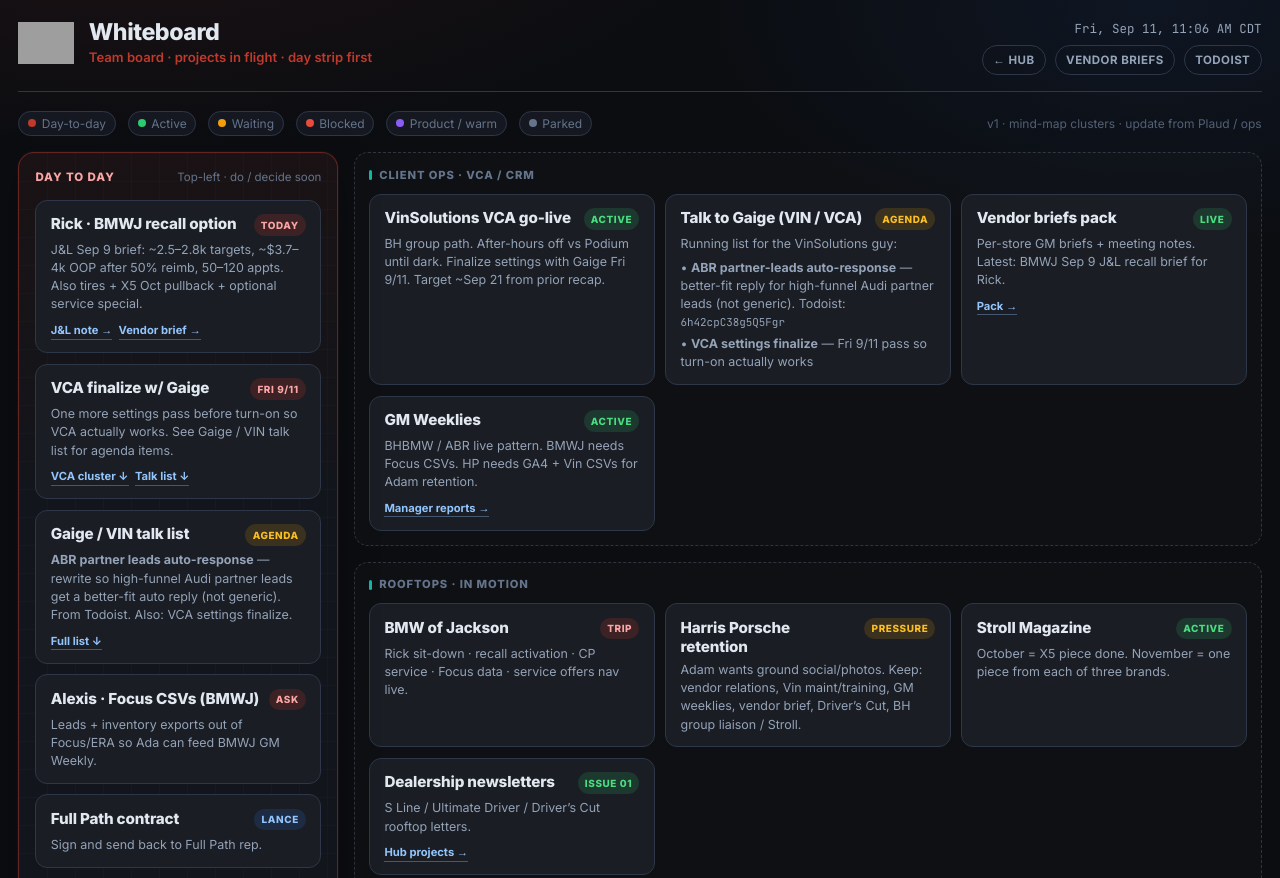
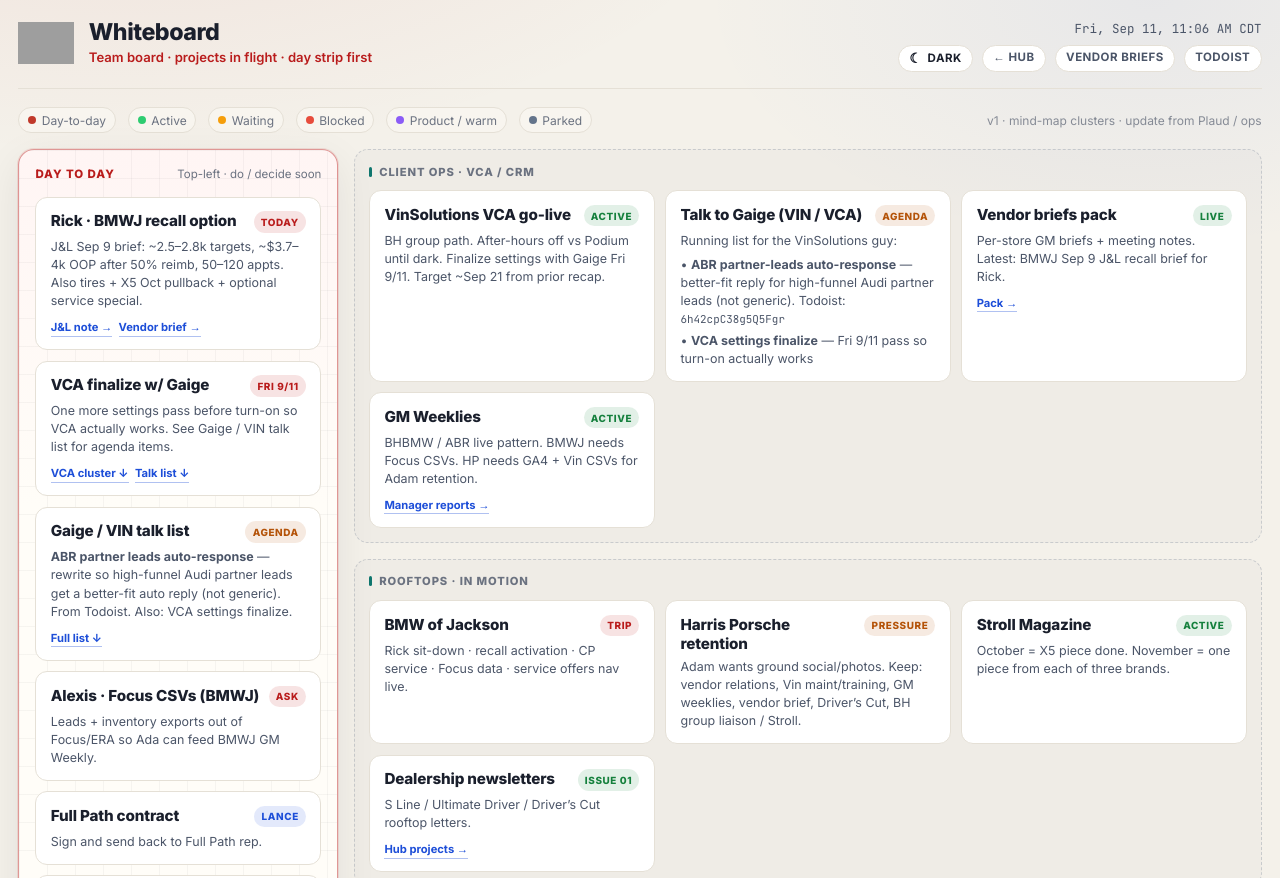
Before and after one commit to thecooperativeagency/hub, a plain HTML site: page whiteboard.html in a window 1280 px wide. Shown: the top 878 px of the page. Drawn offline with Linux system fonts and the light colour scheme; grey boxes are pictures that could not be loaded.

Commit message:
Whiteboard: add dark/light theme toggle
Persist choice in localStorage; default to system preference.

```diff
--- a/whiteboard.html
+++ b/whiteboard.html
@@ -5,11 +5,26 @@
   <meta name="viewport" content="width=device-width, initial-scale=1.0">
   <meta name="robots" content="noindex, nofollow">
   <title>Whiteboard — Coop Operator Board</title>
+  <script>
+    (function () {
+      try {
+        var k = 'coop-whiteboard-theme';
+        var saved = localStorage.getItem(k);
+        var theme = (saved === 'light' || saved === 'dark')
+          ? saved
+          : (window.matchMedia && window.matchMedia('(prefers-color-scheme: light)').matches ? 'light' : 'dark');
+        document.documentElement.setAttribute('data-theme', theme);
+      } catch (e) {
+        document.documentElement.setAttribute('data-theme', 'dark');
+      }
+    })();
+  </script>
   <link rel="preconnect" href="https://fonts.googleapis.com">
   <link rel="preconnect" href="https://fonts.gstatic.com" crossorigin>
   <link href="https://fonts.googleapis.com/css2?family=Inter:wght@400;500;600;700;800&family=JetBrains+Mono:wght@400;500&display=swap" rel="stylesheet">
   <style>
     :root {
+      color-scheme: dark;
       --bg: #0b0d11;
       --board: #12151b;
       --card: #1a1d23;
@@ -23,17 +38,64 @@
       --blue: #3b82f6;
       --violet: #8b5cf6;
       --teal: #14b8a6;
+      --glow-red: rgba(192,57,43,.12);
+      --glow-blue: rgba(59,130,246,.08);
+      --swatch-bg: #151820;
+      --grid-line: rgba(255,255,255,.015);
+      --cluster-bg: rgba(255,255,255,.015);
+      --cluster-border: rgba(148,163,184,.25);
+      --day-lane-bg: linear-gradient(180deg, #1a1214 0%, var(--board) 40%);
+      --day-head: #fca5a5;
+      --link: #93c5fd;
+      --link-hover: #fff;
+      --node-hover: rgba(192,57,43,.55);
+      --shadow: rgba(0,0,0,.25);
+      --code-bg: #151820;
+      --theme-btn-bg: transparent;
+      --theme-btn-ink: var(--dim);
+    }
+    html[data-theme="light"] {
+      color-scheme: light;
+      --bg: #f4f1ea;
+      --board: #fffdf8;
+      --card: #ffffff;
+      --ink: #1a1f2c;
+      --dim: #4b5568;
+      --mute: #6b7280;
+      --line: #e5e0d6;
+      --red: #b91c1c;
+      --green: #15803d;
+      --amber: #b45309;
+      --blue: #1d4ed8;
+      --violet: #6d28d9;
+      --teal: #0f766e;
+      --glow-red: rgba(185,28,28,.08);
+      --glow-blue: rgba(29,78,216,.06);
+      --swatch-bg: #f8f5ef;
+      --grid-line: rgba(26,31,44,.04);
+      --cluster-bg: rgba(26,31,44,.02);
+      --cluster-border: rgba(100,116,139,.28);
+      --day-lane-bg: linear-gradient(180deg, #fff5f4 0%, var(--board) 42%);
+      --day-head: #b91c1c;
+      --link: #1d4ed8;
+      --link-hover: #0f172a;
+      --node-hover: rgba(185,28,28,.45);
+      --shadow: rgba(26,31,44,.08);
+      --code-bg: #efeae2;
+      --theme-btn-bg: #fff;
+      --theme-btn-ink: #1a1f2c;
     }
     * { box-sizing: border-box; margin: 0; padding: 0; }
     body {
       font-family: Inter, system-ui, sans-serif;
       background:
-        radial-gradient(1200px 600px at 10% -10%, rgba(192,57,43,.12), transparent 55%),
-        radial-gradient(900px 500px at 90% 0%, rgba(59,130,246,.08), transparent 50%),
+        radial-gradient(1200px 600px at 10% -10%, var(--glow-red), transparent 55%),
+        radial-gradient(900px 500px at 90% 0%, var(--glow-blue), transparent 50%),
         var(--bg);
       color: var(--ink);
       min-height: 100vh;
       line-height: 1.45;
+      transition: background-color .2s ease, color .2s ease;
     }
     a { color: inherit; text-decoration: none; }
     .shell { max-width: 1280px; margin: 0 auto; padding: 1.25rem 1.15rem 3rem; }
@@ -49,11 +111,19 @@
     .meta { text-align: right; color: var(--dim); font-size: .78rem; }
     .meta .mono { font-family: "JetBrains Mono", monospace; }
     .nav { display: flex; gap: .55rem; flex-wrap: wrap; justify-content: flex-end; margin-top: .45rem; }
-    .nav a {
+    .nav a, .theme-toggle {
       font-size: .72rem; font-weight: 700; letter-spacing: .04em; text-transform: uppercase;
       padding: .35rem .65rem; border-radius: 999px; border: 1px solid var(--line); color: var(--dim);
+      background: var(--theme-btn-bg); cursor: pointer; font-family: inherit; line-height: 1;
     }
-    .nav a:hover { border-color: var(--red); color: var(--ink); }
+    .nav a:hover, .theme-toggle:hover { border-color: var(--red); color: var(--ink); }
+    .theme-toggle {
+      display: inline-flex; align-items: center; gap: .35rem; color: var(--theme-btn-ink);
+    }
+    .theme-toggle .icon { font-size: .85rem; line-height: 1; }
+    .theme-toggle .label-light { display: none; }
+    html[data-theme="light"] .theme-toggle .label-dark { display: none; }
+    html[data-theme="light"] .theme-toggle .label-light { display: inline; }
 
     .legend {
       display: flex; flex-wrap: wrap; gap: .5rem .75rem; align-items: center;
@@ -61,7 +131,7 @@
     }
     .swatch {
       display: inline-flex; align-items: center; gap: .35rem;
-      padding: .2rem .55rem; border-radius: 999px; border: 1px solid var(--line); background: #151820;
+      padding: .2rem .55rem; border-radius: 999px; border: 1px solid var(--line); background: var(--swatch-bg);
     }
     .dot { width: 8px; height: 8px; border-radius: 50%; }
 
@@ -88,8 +158,8 @@
       content: "";
       position: absolute; inset: 0;
       background-image:
-        linear-gradient(rgba(255,255,255,.015) 1px, transparent 1px),
-        linear-gradient(90deg, rgba(255,255,255,.015) 1px, transparent 1px);
+        linear-gradient(var(--grid-line) 1px, transparent 1px),
+        linear-gradient(90deg, var(--grid-line) 1px, transparent 1px);
       background-size: 28px 28px;
       pointer-events: none;
     }
@@ -105,11 +175,11 @@
     .lane-head .hint { font-size: .72rem; color: var(--mute); }
 
     .day-lane {
-      border-color: rgba(192,57,43,.45);
-      box-shadow: 0 0 0 1px rgba(192,57,43,.08), 0 12px 40px rgba(0,0,0,.25);
-      background: linear-gradient(180deg, #1a1214 0%, var(--board) 40%);
+      border-color: color-mix(in srgb, var(--red) 45%, transparent);
+      box-shadow: 0 0 0 1px color-mix(in srgb, var(--red) 10%, transparent), 0 12px 40px var(--shadow);
+      background: var(--day-lane-bg);
     }
-    .day-lane .lane-head h2 { color: #fca5a5; }
+    .day-lane .lane-head h2 { color: var(--day-head); }
 
     .node {
       background: var(--card);
@@ -120,16 +190,16 @@
       transition: border-color .15s, transform .15s;
     }
     .node:last-child { margin-bottom: 0; }
-    .node:hover { border-color: rgba(192,57,43,.55); transform: translateY(-1px); }
+    .node:hover { border-color: var(--node-hover); transform: translateY(-1px); }
     .node-top { display: flex; justify-content: space-between; gap: .5rem; align-items: flex-start; }
     .node-title { font-weight: 750; font-size: .95rem; letter-spacing: -.01em; line-height: 1.25; }
     .node p { color: var(--dim); font-size: .78rem; margin-top: .35rem; }
     .node-links { display: flex; flex-wrap: wrap; gap: .4rem; margin-top: .55rem; }
     .node-links a {
-      font-size: .7rem; font-weight: 700; color: #93c5fd;
-      border-bottom: 1px solid rgba(147,197,253,.35);
+      font-size: .7rem; font-weight: 700; color: var(--link);
+      border-bottom: 1px solid color-mix(in srgb, var(--link) 35%, transparent);
     }
-    .node-links a:hover { color: #fff; }
+    .node-links a:hover { color: var(--link-hover); }
 
     .badge {
       display: inline-flex; align-items: center; flex-shrink: 0;
@@ -143,16 +213,23 @@
     .b-tabled { background: rgba(100,116,139,.2); color: #94a3b8; }
     .b-warm { background: rgba(139,92,246,.18); color: #c4b5fd; }
     .b-owner { background: rgba(59,130,246,.15); color: #93c5fd; }
+    html[data-theme="light"] .b-now { background: rgba(185,28,28,.12); color: #b91c1c; }
+    html[data-theme="light"] .b-active { background: rgba(21,128,61,.12); color: #15803d; }
+    html[data-theme="light"] .b-wait { background: rgba(180,83,9,.12); color: #b45309; }
+    html[data-theme="light"] .b-block { background: rgba(185,28,28,.12); color: #dc2626; }
+    html[data-theme="light"] .b-tabled { background: rgba(100,116,139,.14); color: #475569; }
+    html[data-theme="light"] .b-warm { background: rgba(109,40,217,.12); color: #6d28d9; }
+    html[data-theme="light"] .b-owner { background: rgba(29,78,216,.12); color: #1d4ed8; }
 
     .map {
       display: grid;
       gap: 1rem;
     }
     .cluster {
-      border: 1px dashed rgba(148,163,184,.25);
+      border: 1px dashed var(--cluster-border);
       border-radius: 14px;
       padding: .85rem;
-      background: rgba(255,255,255,.015);
+      background: var(--cluster-bg);
     }
     .cluster-title {
       font-size: .7rem; font-weight: 800; letter-spacing: .08em; text-transform: uppercase;
@@ -181,7 +258,7 @@
     }
     .foot code {
       font-family: "JetBrains Mono", monospace; font-size: .68rem;
-      color: var(--dim); background: #151820; padding: .1rem .35rem; border-radius: 4px;
+      color: var(--dim); background: var(--code-bg); padding: .1rem .35rem; border-radius: 4px;
     }
   </style>
 </head>
@@ -198,6 +275,14 @@
       <div class="meta">
         <div class="mono" id="clock">—</div>
         <div class="nav">
+          <button type="button" class="theme-toggle" id="theme-toggle" aria-label="Toggle dark and light mode" title="Toggle theme">
+            <span class="icon" aria-hidden="true">
+              <span class="label-dark">☀</span>
+              <span class="label-light">☾</span>
+            </span>
+            <span class="label-dark">Light</span>
+            <span class="label-light">Dark</span>
+          </button>
           <a href="./">← Hub</a>
           <a href="https://thecooperativeagency.github.io/vendor-briefs/" target="_blank" rel="noopener">Vendor briefs</a>
           <a href="https://todoist.com/app" target="_blank" rel="noopener">Todoist</a>
@@ -406,11 +491,41 @@
 
     <p class="foot">
       First iteration · seeded from Plaud 2026-09-10 (Jackson-bound) + hub projects ·
-      verify <code>coop-whiteboard-v1-2026-09-10c-qr-lander</code>
+      verify <code>coop-whiteboard-v1-2026-09-11a-theme-toggle</code>
     </p>
   </div>
   <script>
     (function () {
+      var KEY = 'coop-whiteboard-theme';
+      var root = document.documentElement;
+      var btn = document.getElementById('theme-toggle');
+      function current() {
+        return root.getAttribute('data-theme') === 'light' ? 'light' : 'dark';
+      }
+      function apply(theme) {
+        root.setAttribute('data-theme', theme);
+        try { localStorage.setItem(KEY, theme); } catch (e) {}
+        if (btn) {
+          btn.setAttribute('aria-pressed', theme === 'light' ? 'true' : 'false');
+          btn.setAttribute('aria-label', theme === 'light' ? 'Switch to dark mode' : 'Switch to light mode');
+        }
+      }
+      if (btn) {
+        btn.addEventListener('click', function () {
+          apply(current() === 'light' ? 'dark' : 'light');
+        });
+        apply(current());
+      }
+      try {
+        if (window.matchMedia) {
+          window.matchMedia('(prefers-color-scheme: light)').addEventListener('change', function (e) {
+            try {
+              if (!localStorage.getItem(KEY)) apply(e.matches ? 'light' : 'dark');
+            } catch (err) {}
+          });
+        }
+      } catch (e) {}
+
       var el = document.getElementById('clock');
       function tick() {
         try {
```
